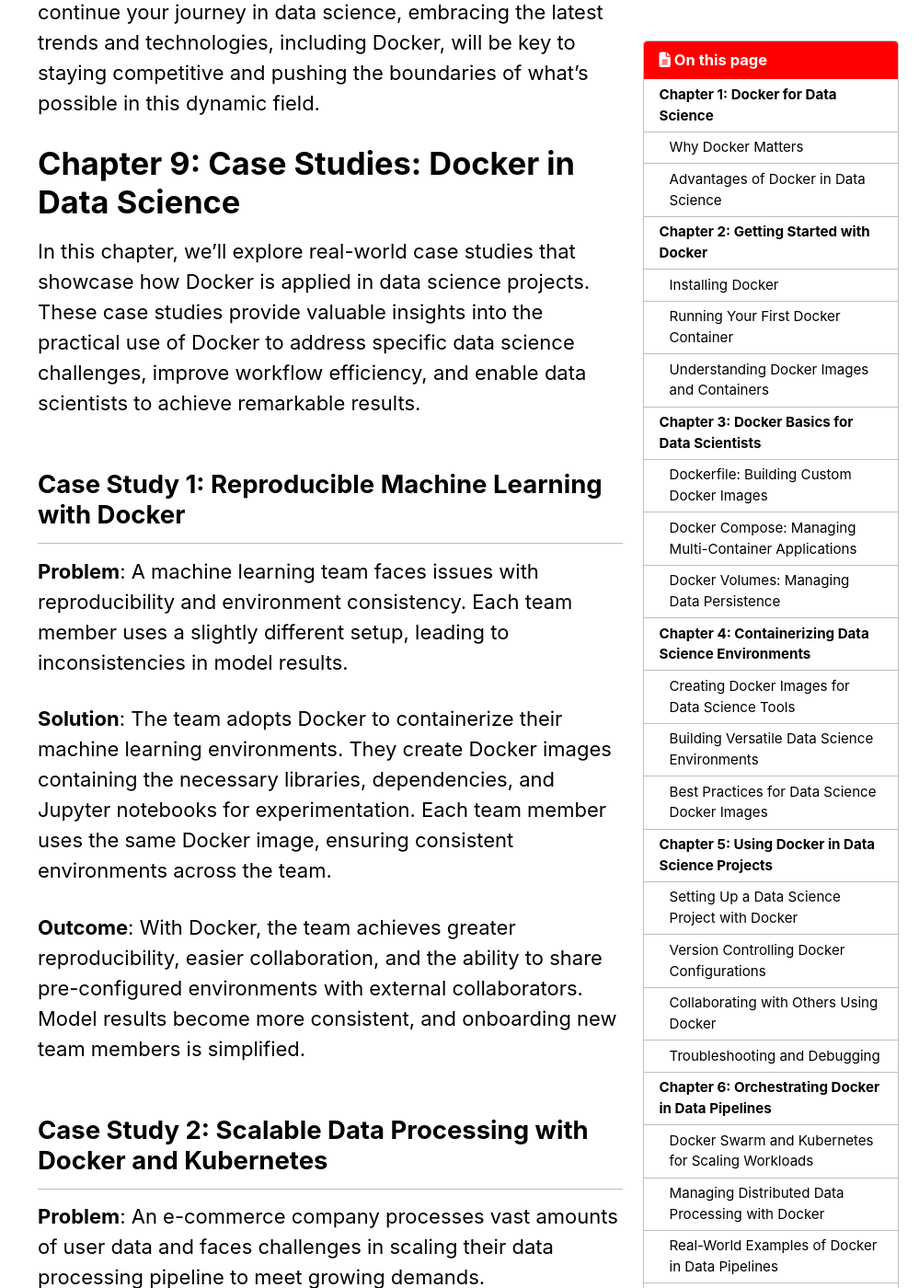
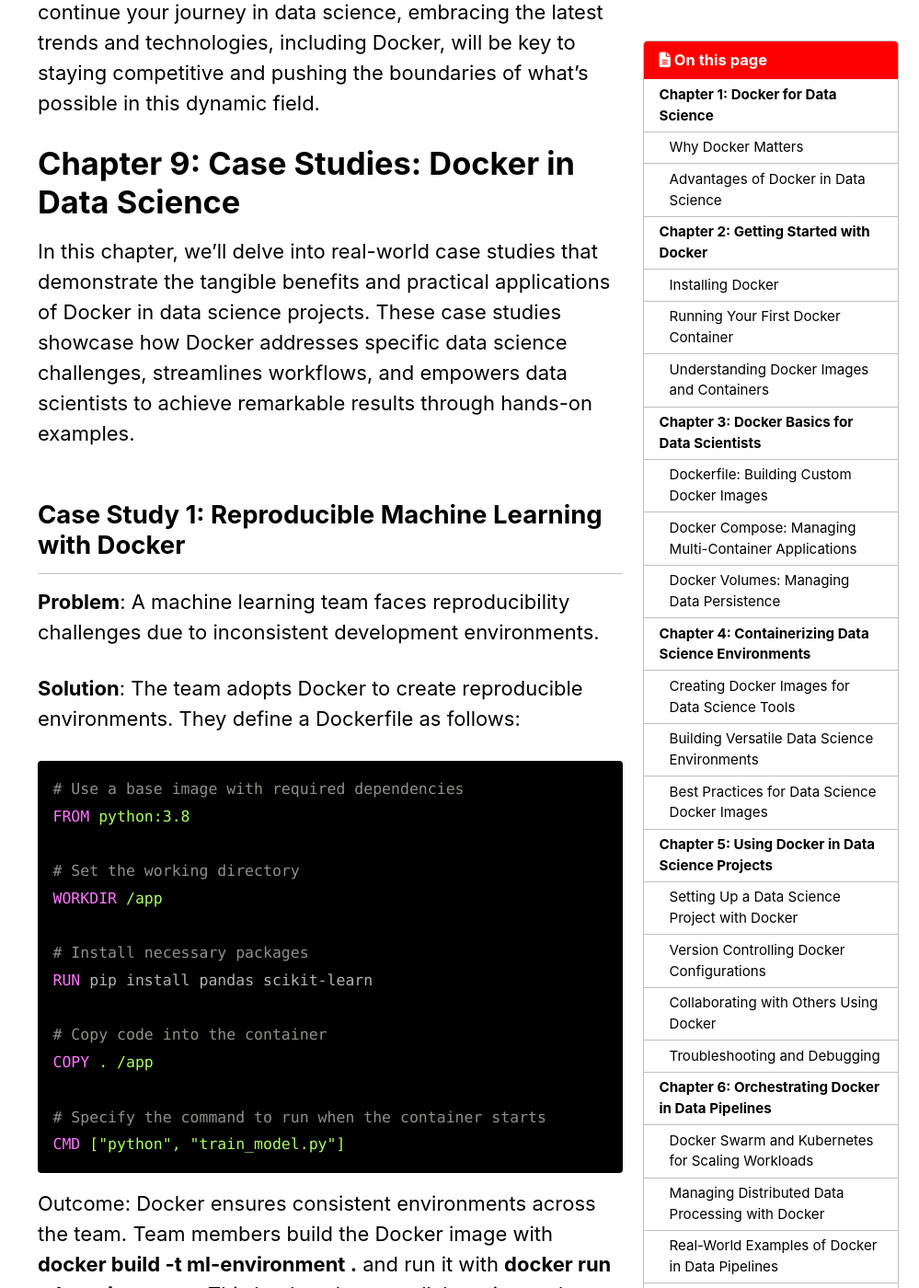
Before and after one commit to naeem-bebit/naeem-bebit.github.io, a Jekyll site: the page built from _posts/2020-05-12-docker.md, in a window 1280 px wide and 1400 px high, scrolled down 23849 px. Shown: the whole window at 92% size, without its empty margins (281-1280 px from the left). Built offline with Jekyll 4.4.1, drawn with Linux system fonts in a browser that asks for light colours; cached includes are drawn as plain includes; nearby versions of some CDN libraries; comment, search, counter and statistics services are not loaded; some of the changed text lies outside the part shown.

Commit message:
update chapter 9

````diff
--- a/_posts/2020-05-12-docker.md
+++ b/_posts/2020-05-12-docker.md
@@ -380,8 +380,31 @@ By the end of this chapter, you'll have a glimpse into the exciting future of Do
 
 # Chapter 9: Case Studies: Docker in Data Science
 
-In this chapter, we'll explore real-world case studies that showcase how Docker is applied in data science projects. These case studies provide valuable insights into the practical use of Docker to address specific data science challenges, improve workflow efficiency, and enable data scientists to achieve remarkable results.
+In this chapter, we'll delve into real-world case studies that demonstrate the tangible benefits and practical applications of Docker in data science projects. These case studies showcase how Docker addresses specific data science challenges, streamlines workflows, and empowers data scientists to achieve remarkable results through hands-on examples.
 
+## Case Study 1: Reproducible Machine Learning with Docker
+
+**Problem**: A machine learning team faces reproducibility challenges due to inconsistent development environments.
+
+**Solution**: The team adopts Docker to create reproducible environments. They define a Dockerfile as follows:
+
+```Dockerfile
+# Use a base image with required dependencies
+FROM python:3.8
+
+# Set the working directory
+WORKDIR /app
+
+# Install necessary packages
+RUN pip install pandas scikit-learn
+
+# Copy code into the container
+COPY . /app
+
+# Specify the command to run when the container starts
+CMD ["python", "train_model.py"]
+```
+Outcome: Docker ensures consistent environments across the team. Team members build the Docker image with **docker build -t ml-environment .** and run it with **docker run ml-environment**. This leads to better collaboration and more consistent model results.
 ## Case Study 1: Reproducible Machine Learning with Docker
 
 **Problem**: A machine learning team faces issues with reproducibility and environment consistency. Each team member uses a slightly different setup, leading to inconsistencies in model results.
````
